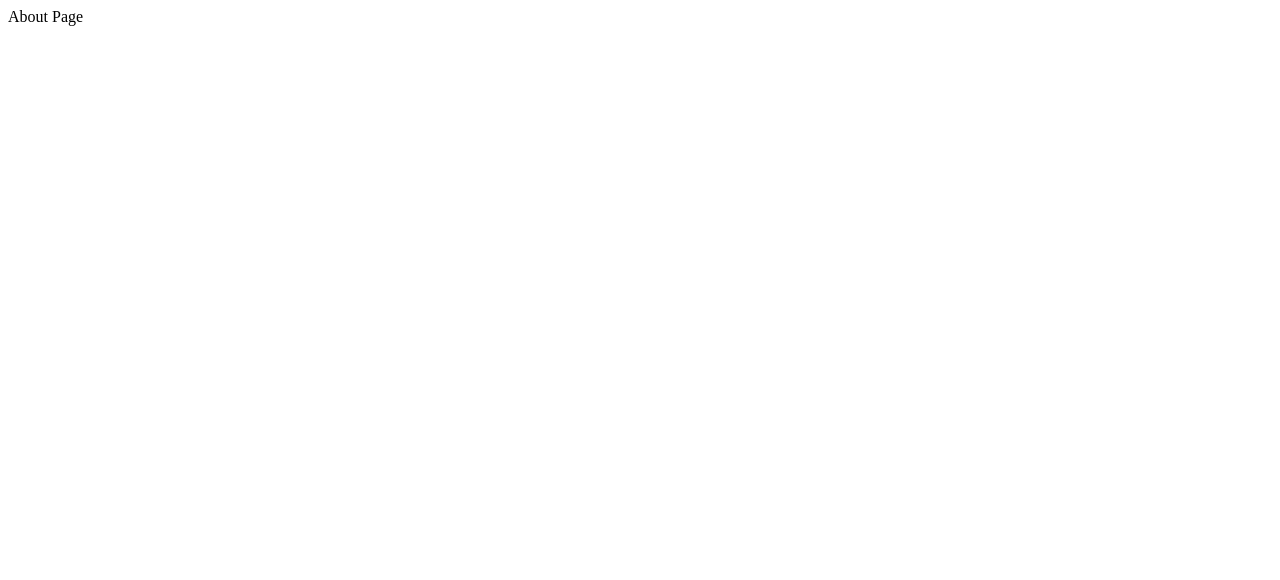
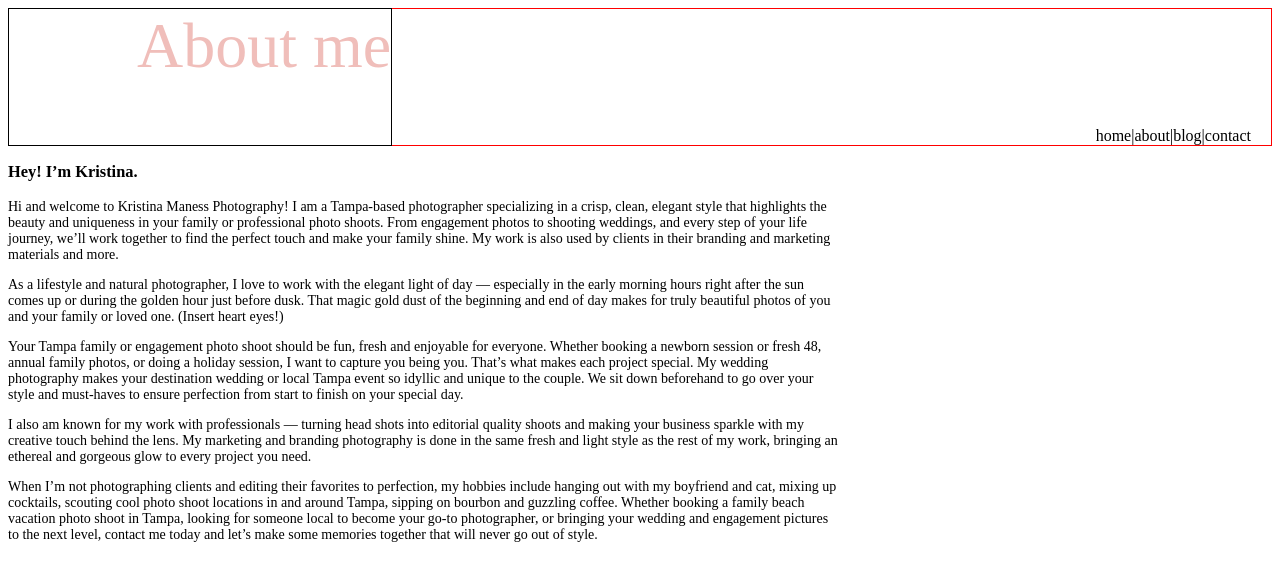
Before and after one commit to kristinamaness/website, a Gatsby site: page /about in a window 1280 px wide. Built offline with nearby package versions, Linux system fonts and the light colour scheme; Gatsby itself is replaced by a stand-in of ours.

Commit message:
initial layout

```diff
--- /dev/null
+++ b/src/assets/about.css
@@ -0,0 +1,30 @@
+header {
+  display: flex;
+  flex-direction: row;
+  justify-content: space-between;
+  border: 1px solid red;
+  height: 17vh;
+}
+
+.title {
+  font-family: "Clicker Script", cursive;
+  color: rgb(240, 190, 186);
+  padding-left: 10vw;
+  /* padding-top: 5vh; */
+  outline: 1px solid black;
+  font-size: 4em;
+}
+
+.tabs {
+  padding-right: 20px;
+  align-self: flex-end;
+}
+
+.main {
+  display: flex;
+}
+
+.text {
+  width: 65vw;
+  font-size: 14px;
+}
--- a/src/pages/about.js
+++ b/src/pages/about.js
@@ -1,9 +1,67 @@
-import React from 'react'
+import React from "react"
+import "../assets/about.css"
 
 const About = () => {
   return (
     <div>
-      About Page
+      <header>
+        <div class="title">About me</div>
+        <div class="tabs">
+          <a>home</a>|<a>about</a>|<a>blog</a>|<a>contact</a>
+        </div>
+      </header>
+      <div class="main">
+        <div class="text">
+          <h3>Hey! I’m Kristina.</h3>
+          <p>
+            Hi and welcome to Kristina Maness Photography! I am a Tampa-based
+            photographer specializing in a crisp, clean, elegant style that
+            highlights the beauty and uniqueness in your family or professional
+            photo shoots. From engagement photos to shooting weddings, and every
+            step of your life journey, we’ll work together to find the perfect
+            touch and make your family shine. My work is also used by clients in
+            their branding and marketing materials and more.
+          </p>
+          <p>
+            As a lifestyle and natural photographer, I love to work with the
+            elegant light of day — especially in the early morning hours right
+            after the sun comes up or during the golden hour just before dusk.
+            That magic gold dust of the beginning and end of day makes for truly
+            beautiful photos of you and your family or loved one. (Insert heart
+            eyes!)
+          </p>
+          <p>
+            Your Tampa family or engagement photo shoot should be fun, fresh and
+            enjoyable for everyone. Whether booking a newborn session or fresh
+            48, annual family photos, or doing a holiday session, I want to
+            capture you being you. That’s what makes each project special. My
+            wedding photography makes your destination wedding or local Tampa
+            event so idyllic and unique to the couple. We sit down beforehand to
+            go over your style and must-haves to ensure perfection from start to
+            finish on your special day.
+          </p>
+          <p>
+            I also am known for my work with professionals — turning head shots
+            into editorial quality shoots and making your business sparkle with
+            my creative touch behind the lens. My marketing and branding
+            photography is done in the same fresh and light style as the rest of
+            my work, bringing an ethereal and gorgeous glow to every project you
+            need.
+          </p>
+          <p>
+            When I’m not photographing clients and editing their favorites to
+            perfection, my hobbies include hanging out with my boyfriend and
+            cat, mixing up cocktails, scouting cool photo shoot locations in and
+            around Tampa, sipping on bourbon and guzzling coffee. Whether
+            booking a family beach vacation photo shoot in Tampa, looking for
+            someone local to become your go-to photographer, or bringing your
+            wedding and engagement pictures to the next level, contact me today
+            and let’s make some memories together that will never go out of
+            style.
+          </p>
+        </div>
+        <div class="pic"></div>
+      </div>
     </div>
   )
 }
```
